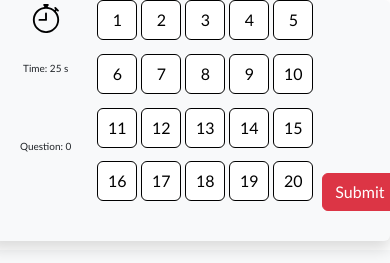
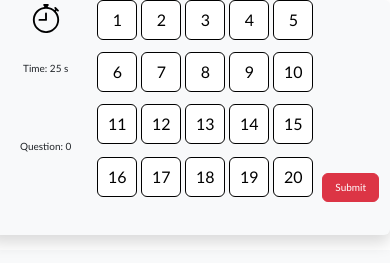
Before and after one commit to bepmai/intern, an Angular app: page /home in a window 390 px wide. Shown: the top 263 px of the page. Built offline with nearby package versions, Linux system fonts and the light colour scheme; sample sign-in values are in the browser's storage.

Commit message:
update_home

```diff
--- a/src/app/components/home/home.component.html
+++ b/src/app/components/home/home.component.html
@@ -269,7 +269,7 @@
         <div class="col btn-submit">
             <button
             type="button"
-            class="btn btn-danger mt-5"
+            class="btn btn-danger mt-5 text-submit"
             data-bs-toggle="modal"
             data-bs-target="#confirmModal"
           >
--- a/src/app/components/home/home.component.scss
+++ b/src/app/components/home/home.component.scss
@@ -63,6 +63,9 @@
         width: 20px;
         margin-left: -15px;
     }
+    .text-submit{
+        font-size: 10px;
+    }
     .question{
         margin-top: 250px;
     }
```
